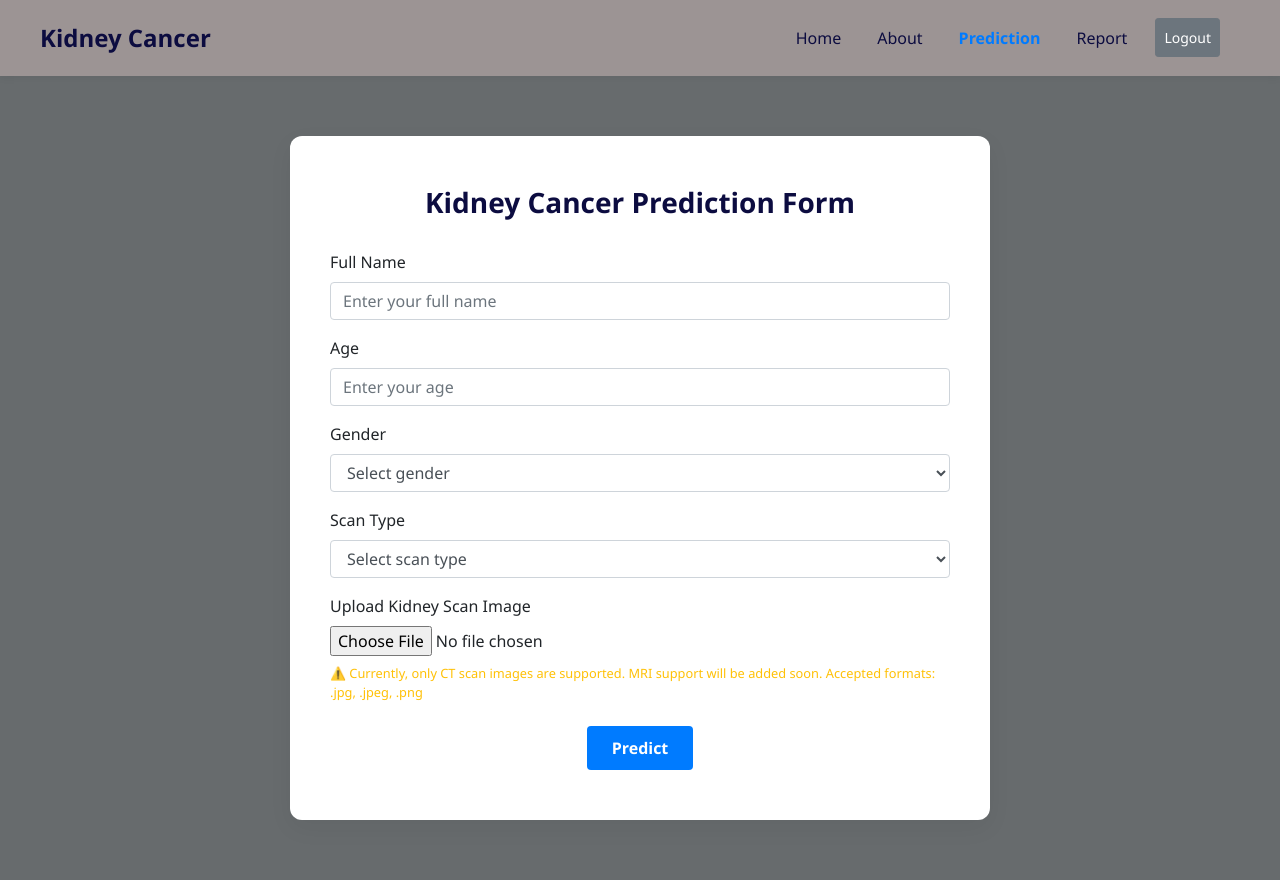
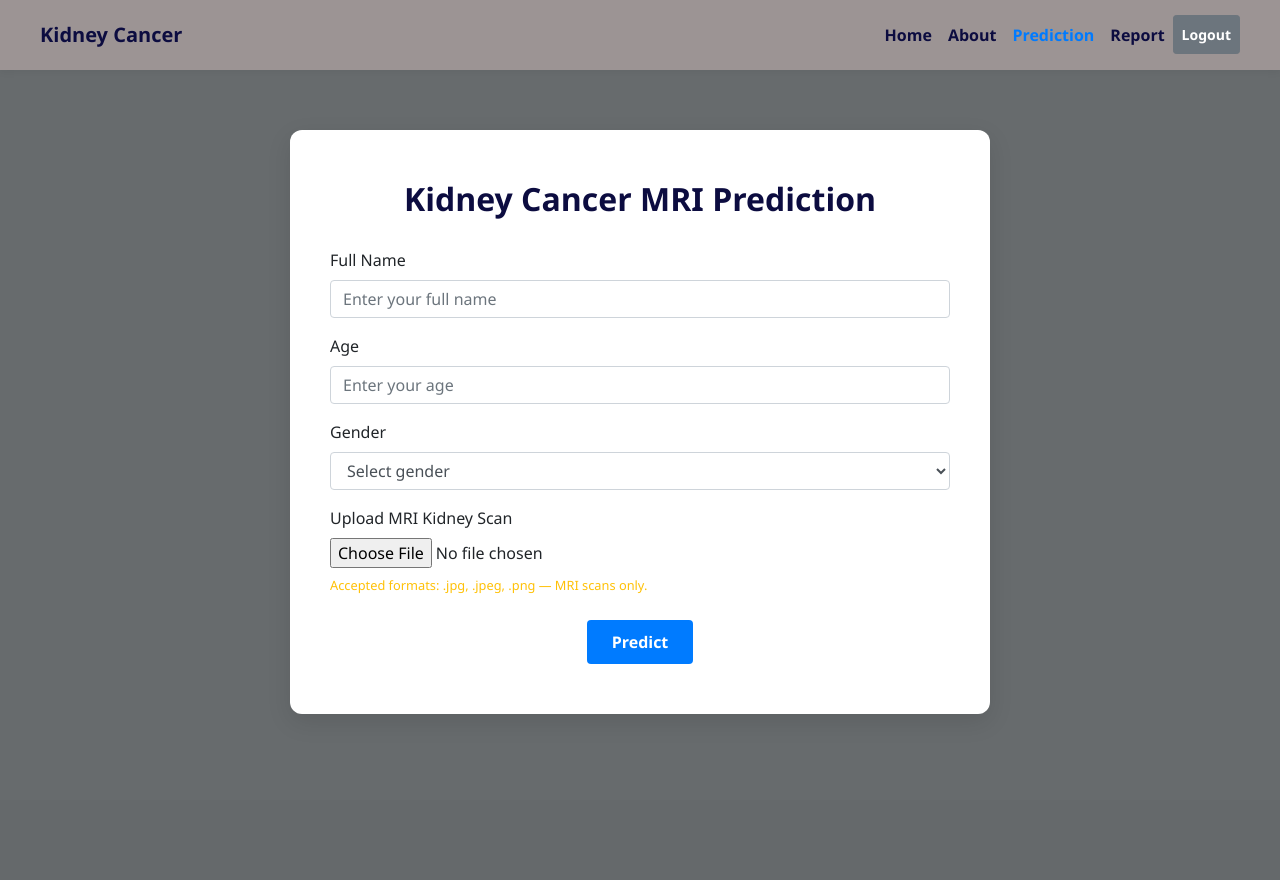
Before and after one commit to Diyo43/kidney-cancer-prediction, a Flask app: page /prediction in a window 1280 px wide. After the commit the page ends 714 px from the top, so only its background shows below. Run offline with Flask 3, Linux system fonts and the light colour scheme; the visitor is signed in with stand-in values (Sample User, id 1); some libraries are stand-ins or nearby versions.

Commit message:
Initial commit of Flask kidney cancer prediction project

```diff
--- a/app.py
+++ b/app.py
@@ -3,10 +3,15 @@ from werkzeug.utils import secure_filename
 from tensorflow.keras.models import load_model
 import numpy as np
 import cv2
-import imutils
 import os
 from datetime import datetime
 import mysql.connector
+
+# --- Flask Setup ---
+app = Flask(__name__)
+app.secret_key = 'your_secret_key'
+app.config['UPLOAD_FOLDER'] = os.path.join(os.getcwd(), 'uploads')
+os.makedirs(app.config['UPLOAD_FOLDER'], exist_ok=True)
 
 # --- Database Connection ---
 def connect_db():
@@ -17,63 +22,57 @@ def connect_db():
         database="kidney_db"
     )
 
-# --- Load Trained CT Model ---
+# --- Load Trained Model ---
 model = load_model('models/cnn-parameters-improvement-03-1.00.keras')
 
-# --- Authorized Doctor Credentials ---
+# --- Hardcoded Doctor Login ---
 AUTHORIZED_USER = {
     'email': 'doctor@gmail.com',
     'password': 'drpass123'
 }
 
-# --- Validate Kidney Image Format ---
-def is_valid_kidney_image(image):
-    if image is None:
+# --- Image Validation for MRI Scan ---
+def is_valid_mri(image):
+    if image is None or len(image.shape) < 2:
         return False
     h, w = image.shape[:2]
     if h < 100 or w < 100:
         return False
-    if len(image.shape) == 3 and np.mean(np.abs(image[..., 0] - image[..., 1])) > 20:
-        return False
-    return True
+    # Accept grayscale or near-grayscale images
+    if len(image.shape) == 2 or image.shape[2] == 1:
+        return True
+    b, g, r = cv2.split(image)
+    return (np.mean(np.abs(r - g)) < 15 and
+            np.mean(np.abs(r - b)) < 15 and
+            np.mean(np.abs(g - b)) < 15)
 
-# --- Cancer Prediction Function for CT ---
-def predict_cancer(img_path):
-    image = cv2.imread(img_path)
+# --- Prediction Logic ---
+def predict_cancer(filepath):
+    image = cv2.imread(filepath)
     if image is None:
-        raise ValueError("Failed to load image.")
+        raise ValueError("Invalid image loaded.")
 
-    gray = cv2.cvtColor(image, cv2.COLOR_BGR2GRAY)
-    gray = cv2.GaussianBlur(gray, (5, 5), 0)
+    # Convert BGR (OpenCV default) to RGB
+    image = cv2.cvtColor(image, cv2.COLOR_BGR2RGB)
 
-    thresh = cv2.threshold(gray, 45, 255, cv2.THRESH_BINARY)[1]
-    thresh = cv2.erode(thresh, None, iterations=2)
-    thresh = cv2.dilate(thresh, None, iterations=2)
+    # Resize to (240, 240)
+    image = cv2.resize(image, (240, 240))
 
-    cnts = cv2.findContours(thresh.copy(), cv2.RETR_EXTERNAL, cv2.CHAIN_APPROX_SIMPLE)
-    cnts = imutils.grab_contours(cnts)
-    if not cnts:
-        raise ValueError("No contours found in image.")
+    # Normalize pixel values to [0, 1]
+    image = image / 255.0
 
-    c = max(cnts, key=cv2.contourArea)
-    extLeft = tuple(c[c[:, :, 0].argmin()][0])
-    extRight = tuple(c[c[:, :, 0].argmax()][0])
-    extTop = tuple(c[c[:, :, 1].argmin()][0])
-    extBot = tuple(c[c[:, :, 1].argmax()][0])
-
-    image = image[extTop[1]:extBot[1], extLeft[0]:extRight[0]]
-    image = cv2.resize(image, (240, 240))
-    image = image / 255.0
+    # Add batch dimension: (1, 240, 240, 3)
     image = np.expand_dims(image, axis=0)
 
+    # Predict with model
     prediction = model.predict(image)[0][0]
-    label = "Cancer Detected" if prediction > 0.5 else "Normal"
-    return label, float(prediction)
+    print(f"[DEBUG] Prediction: {prediction:.4f}")
 
-# --- Flask App Config ---
-app = Flask(__name__)
-app.secret_key = 'your_secret_key'
-app.config['UPLOAD_FOLDER'] = r'C:\Users\pc\Music\Kidney cancer detection\Dataset'
+    # Interpret prediction (adjust threshold if needed)
+    if prediction > 0.5:
+        return "Normal"
+    else:
+        return "Cancer Detected"
 
 # --- Routes ---
 @app.route('/')
@@ -86,55 +85,56 @@ def home():
 def about():
     if 'user_email' not in session:
         return redirect(url_for('login'))
-    return render_template('about.html', modality="CT and MRI Support Coming Soon")
+    return render_template('about.html', modality="MRI Only")
 
 @app.route('/prediction', methods=['GET', 'POST'])
 def prediction():
     if 'user_email' not in session:
         return redirect(url_for('login'))
 
+    result = None
+    error = None
+
     if request.method == 'POST':
-        name = request.form['name']
-        age = request.form['age']
-        gender = request.form['gender']
-        scan_type = request.form.get('scan_type')
-        image_file = request.files['image']
+        name = request.form.get('name')
+        age = request.form.get('age')
+        gender = request.form.get('gender')
+        image_file = request.files.get('image')
 
-        # Block MRI support for now
-        if scan_type == "MRI":
-            return render_template("prediction.html", error="MRI scan support is coming soon. Please upload a CT scan.")
+        if not image_file or image_file.filename == '':
+            error = "Please upload a valid image."
+        else:
+            filename = secure_filename(image_file.filename)
+            filepath = os.path.join(app.config['UPLOAD_FOLDER'], filename)
 
-        # Validate file
-        if image_file.filename == '':
-            return render_template("prediction.html", error="No image selected.")
+            # Remove file if it already exists
+            if os.path.exists(filepath):
+                os.remove(filepath)
 
-        filename = secure_filename(image_file.filename)
-        filepath = os.path.join(app.config['UPLOAD_FOLDER'], filename)
+            image_file.save(filepath)
+            image = cv2.imread(filepath)
 
-        if os.path.exists(filepath):
-            os.remove(filepath)
-        image_file.save(filepath)
+            if not is_valid_mri(image):
+                os.remove(filepath)
+                error = "Invalid image. Please upload a grayscale-like MRI scan."
+            else:
+                try:
+                    result = predict_cancer(filepath)
 
-        image = cv2.imread(filepath)
-        if not is_valid_kidney_image(image):
-            os.remove(filepath)
-            return render_template('prediction.html', error="Invalid image. Please upload a real kidney CT scan.")
+                    # Save result to database
+                    db = connect_db()
+                    cursor = db.cursor()
+                    cursor.execute("""
+                        INSERT INTO reports (name, age, gender, scan_type, result, date)
+                        VALUES (%s, %s, %s, %s, %s, %s)
+                    """, (name, age, gender, "MRI", result, datetime.now().strftime("%Y-%m-%d %H:%M")))
+                    db.commit()
+                    cursor.close()
+                    db.close()
+                except Exception as e:
+                    error = f"Error during prediction or DB save: {str(e)}"
 
-        result, score = predict_cancer(filepath)
-        date = datetime.now().strftime("%Y-%m-%d %H:%M")
-
-        db = connect_db()
-        cursor = db.cursor()
-        sql = "INSERT INTO reports (name, age, gender, scan_type, result, date) VALUES (%s, %s, %s, %s, %s, %s)"
-        values = (name, age, gender, scan_type, result, date)
-        cursor.execute(sql, values)
-        db.commit()
-        cursor.close()
-        db.close()
-
-        return redirect(url_for('report'))
-
-    return render_template('prediction.html')
+    return render_template('prediction.html', result=result, error=error)
 
 @app.route('/report')
 def report():
@@ -147,25 +147,26 @@ def report():
     reports = cursor.fetchall()
     cursor.close()
     db.close()
-
     return render_template('report.html', reports=reports)
 
 @app.route('/login', methods=['GET', 'POST'])
 def login():
+    error = None
     if request.method == 'POST':
         email = request.form['email']
         password = request.form['password']
         if email == AUTHORIZED_USER['email'] and password == AUTHORIZED_USER['password']:
             session['user_email'] = email
             return redirect(url_for('home'))
-        return render_template('login.html', error="Access denied: Doctor only")
-    return render_template('login.html')
+        else:
+            error = "Access denied: Doctor only."
+    return render_template('login.html', error=error)
 
 @app.route('/logout')
 def logout():
     session.pop('user_email', None)
     return redirect(url_for('login'))
 
-# --- Run the App ---
+# --- Run Application ---
 if __name__ == '__main__':
     app.run(debug=True)
--- a/templates/prediction.html
+++ b/templates/prediction.html
@@ -1,10 +1,16 @@
 <!DOCTYPE html>
 <html lang="en">
 <head>
-  <meta charset="UTF-8">
+  <meta charset="UTF-8" />
   <title>Prediction - Kidney Cancer Detection</title>
-  <meta name="viewport" content="width=device-width, initial-scale=1">
-  <link rel="stylesheet" href="https://maxcdn.bootstrapcdn.com/bootstrap/4.5.2/css/bootstrap.min.css">
+  <meta name="viewport" content="width=device-width, initial-scale=1" />
+
+  <!-- Bootstrap CSS -->
+  <link
+    rel="stylesheet"
+    href="https://maxcdn.bootstrapcdn.com/bootstrap/4.5.2/css/bootstrap.min.css"
+  />
+
   <style>
     body {
       font-family: 'Segoe UI', sans-serif;
@@ -12,35 +18,30 @@
     }
     .navbar {
       background-color: #9c9494;
+      padding: 15px 40px;
       box-shadow: 0 2px 8px rgba(0, 0, 0, 0.05);
-      padding: 15px 40px;
     }
-    .navbar-brand {
+    .navbar-brand,
+    .nav-link {
       color: #0c0c40;
       font-weight: bold;
-      font-size: 24px;
-    }
-    .nav-link {
-      color: #0c0c40;
-      margin-right: 20px;
     }
     .nav-link:hover {
       color: #007bff;
     }
     .form-section {
-      background-color: #ffffff;
+      background-color: #fff;
       margin: 60px auto;
       padding: 50px 40px;
       border-radius: 12px;
-      box-shadow: 0 8px 24px rgba(0, 0, 0, 0.05);
+      box-shadow: 0 8px 24px rgba(0, 0, 0, 0.1);
       max-width: 700px;
     }
     .form-section h2 {
       color: #0c0c40;
       font-weight: bold;
-      font-size: 28px;
+      text-align: center;
       margin-bottom: 30px;
-      text-align: center;
     }
     .btn-predict {
       background-color: #007bff;
@@ -62,24 +63,37 @@
   </style>
 </head>
 <body>
-
   <!-- Navbar -->
   <nav class="navbar navbar-expand-lg">
     <a class="navbar-brand" href="/">Kidney Cancer</a>
-    <button class="navbar-toggler" type="button" data-toggle="collapse" data-target="#navbarNav"
-      aria-controls="navbarNav" aria-expanded="false" aria-label="Toggle navigation">
+    <button
+      class="navbar-toggler"
+      type="button"
+      data-toggle="collapse"
+      data-target="#navbarNav"
+    >
       <span class="navbar-toggler-icon">☰</span>
     </button>
     <div class="collapse navbar-collapse" id="navbarNav">
       <ul class="navbar-nav ml-auto">
         <li class="nav-item"><a class="nav-link" href="/">Home</a></li>
         <li class="nav-item"><a class="nav-link" href="/about">About</a></li>
-        <li class="nav-item"><a class="nav-link active font-weight-bold text-primary" href="/prediction">Prediction</a></li>
+        <li class="nav-item">
+          <a class="nav-link active text-primary" href="/prediction">Prediction</a>
+        </li>
         <li class="nav-item"><a class="nav-link" href="/report">Report</a></li>
         {% if session.get('user_email') %}
-          <li class="nav-item"><a class="nav-link btn btn-sm btn-secondary text-white" href="/logout">Logout</a></li>
+        <li class="nav-item">
+          <a class="nav-link btn btn-sm btn-secondary text-white" href="/logout"
+            >Logout</a
+          >
+        </li>
         {% else %}
-          <li class="nav-item"><a class="nav-link btn btn-sm btn-danger text-white" href="/login">Login</a></li>
+        <li class="nav-item">
+          <a class="nav-link btn btn-sm btn-danger text-white" href="/login"
+            >Login</a
+          >
+        </li>
         {% endif %}
       </ul>
     </div>
@@ -87,21 +101,45 @@
 
   <!-- Prediction Form Section -->
   <section class="form-section">
-    <h2>Kidney Cancer Prediction Form</h2>
+    <h2>Kidney Cancer MRI Prediction</h2>
 
     {% if error %}
-      <div class="error-message">{{ error }}</div>
+    <div class="error-message">{{ error }}</div>
     {% endif %}
 
-    <form method="POST" action="/prediction" enctype="multipart/form-data">
+    {% if result %}
+    <div class="alert alert-info text-center">
+      <strong>Prediction Result:</strong> {{ result }}
+    </div>
+    {% endif %}
+
+    <form
+      method="POST"
+      enctype="multipart/form-data"
+      action="/prediction"
+    >
       <div class="form-group">
         <label for="name">Full Name</label>
-        <input type="text" name="name" id="name" class="form-control" placeholder="Enter your full name" required>
+        <input
+          type="text"
+          name="name"
+          id="name"
+          class="form-control"
+          placeholder="Enter your full name"
+          required
+        />
       </div>
 
       <div class="form-group">
         <label for="age">Age</label>
-        <input type="number" name="age" id="age" class="form-control" placeholder="Enter your age" required>
+        <input
+          type="number"
+          name="age"
+          id="age"
+          class="form-control"
+          placeholder="Enter your age"
+          required
+        />
       </div>
 
       <div class="form-group">
@@ -114,19 +152,17 @@
       </div>
 
       <div class="form-group">
-        <label for="scan_type">Scan Type</label>
-        <select name="scan_type" id="scan_type" class="form-control" required>
-          <option value="">Select scan type</option>
-          <option value="CT">CT Scan</option>
-          <option value="MRI">MRI Scan (Coming Soon)</option>
-        </select>
-      </div>
-
-      <div class="form-group">
-        <label for="image">Upload Kidney Scan Image</label>
-        <input type="file" name="image" id="image" class="form-control-file" accept=".jpg,.jpeg,.png" required>
+        <label for="image">Upload MRI Kidney Scan</label>
+        <input
+          type="file"
+          name="image"
+          id="image"
+          class="form-control-file"
+          accept=".jpg,.jpeg,.png"
+          required
+        />
         <small class="form-text text-warning mt-2">
-          ⚠️ Currently, only CT scan images are supported. MRI support will be added soon. Accepted formats: .jpg, .jpeg, .png
+          Accepted formats: .jpg, .jpeg, .png — MRI scans only.
         </small>
       </div>
 
--- a/templates/report.html
+++ b/templates/report.html
@@ -94,7 +94,7 @@
         <td>{{ r.name }}</td>
         <td>{{ r.age }}</td>
         <td>{{ r.gender }}</td>
-        <td>{{ r.scan_type }}</td>
+        <td>MRI</td>
         <td style="color: {{ 'green' if 'Normal' in r.result else 'red' }}">
           <strong>{{ r.result }}</strong>
         </td>
```
Also changed, not shown: uploads/Normal-_18.jpg (added), uploads/Normal-_2.jpg (added), uploads/Normal-_6.jpg (added), uploads/Normal-_7.jpg (added), uploads/cancer_10.jpg (added), uploads/cancer_14.jpg (added), uploads/cancer_2.jpg (added), uploads/cancer_6.jpg (added), uploads/cancer_7.jpg (added).
